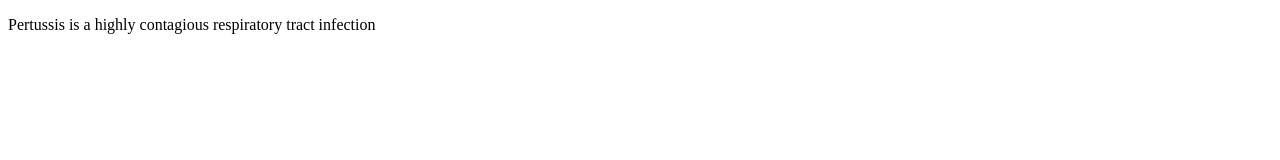
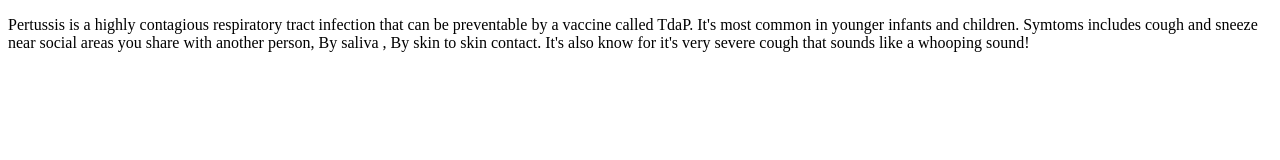
Before and after one commit to gabfernandez/pertussis, a plain HTML site: page aboutpertussis.html in a window 1280 px wide. Drawn offline with Linux system fonts and the light colour scheme.

Commit message:
kev changes

```diff
--- a/aboutpertussis.html
+++ b/aboutpertussis.html
@@ -7,6 +7,8 @@
     <title> About Pertussis </title>
 </head>
 <body>
-    <p> Pertussis is a highly contagious respiratory tract infection</p>
+    <p> Pertussis is a highly contagious respiratory tract infection that can be preventable by a vaccine called TdaP. It's most common in younger infants and children.
+       Symtoms includes cough and sneeze near social areas you share with another person, By saliva , By skin to skin contact. It's also know for it's very severe cough that sounds like a whooping sound!
+        </p>
 </body>
 </html>
```
